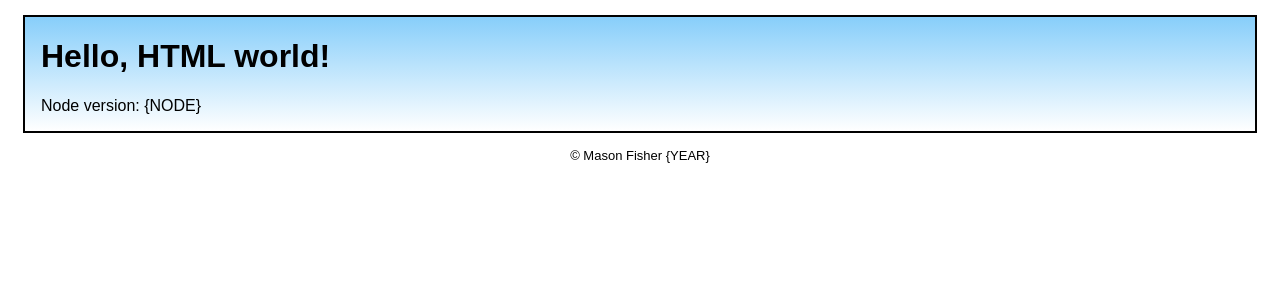
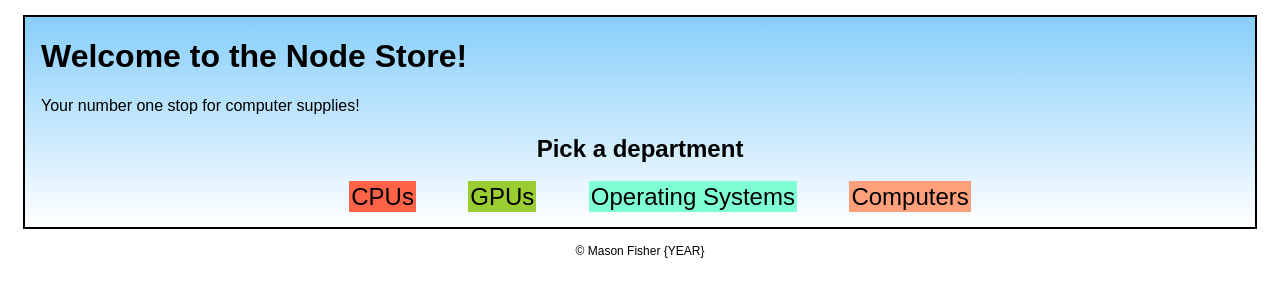
Before and after one commit to MachineThing/Nodestore, a website: page src/pages/index.html in a window 1280 px wide. Drawn offline with Linux system fonts and the light colour scheme; files that its build step writes are made by us from their sources.

Commit message:
Making store

```diff
--- a/src/css/index.css
+++ b/src/css/index.css
@@ -1,6 +1,11 @@
 body {
   font-family: Arial, sans-serif;
 }
+
+form {
+  text-align: center;
+}
+
 .main {
   margin: 15px;
   padding: 0px 1em;
@@ -8,6 +13,32 @@ body {
   background-image: linear-gradient(LightSkyBlue, white);
 }
 .copyright {
-  font-size: small;
+  font-size: 75%;
   text-align: center;
 }
+ul.item_menu {
+  text-align: center;
+}
+ul.item_menu li {
+  padding: 2px;
+  font-size: 150%;
+  margin: 0px 1em;
+  display: inline;
+}
+ul.item_menu li a {
+  color: black;
+  text-decoration: none;
+}
+
+#shop_item_cpu {
+  background-color: Tomato;
+}
+#shop_item_gpu {
+  background-color: YellowGreen;
+}
+#shop_item_os {
+  background-color: Aquamarine;
+}
+#shop_item_pc {
+  background-color: LightSalmon;
+}
--- a/src/pages/index.html
+++ b/src/pages/index.html
@@ -1,12 +1,18 @@
 <html>
   <head>
-    <title>Hello, world</title>
-    <link rel="stylesheet" href="index.css">
+    <title>Node Store</title>
+    <link rel="stylesheet" href="/index.css">
   </head>
   <body>
     <div class="main">
-      <h1>Hello, HTML world!</h1>
-      <p>Node version: {NODE}</p>
+      <h1>Welcome to the Node Store!</h1>
+      <p>Your number one stop for computer supplies!</p>
+      <h2 style="text-align: center;">Pick a department</h2>
+      <ul class="item_menu">
+        <li id="shop_item_cpu"><a href="shop/cpu">CPUs</a></li>
+        <li id="shop_item_gpu"><a href="shop/gpu">GPUs</a></li>
+        <li id="shop_item_os"><a href="shop/os">Operating Systems</a></li>
+        <li id="shop_item_pc"><a href="shop/pc">Computers</a></li>
     </div>
     <p class="copyright">&#169; Mason Fisher {YEAR}</p>
   </body>
--- a/src/response.js
+++ b/src/response.js
@@ -45,7 +45,7 @@ exports.sendpage = function(res, urlname, pagename, htmlTags={}, status=200) {
     if (err) {
       return console.error(err);
     } else if (type == 'text/html') {
-      tags = Object.assign({}, htmlTags, builtin.tags);
+      tags = Object.assign({}, htmlTags, builtin.tags(urlname));
       const temps = html.match(/[^\\]{(\s*?.*?)*?}/gi);
       if (temps != null) {
         for (temp = 0; temp < temps.length; temp++) {
```
Also changed, not shown: src/builtinTags.js (+6 -3 lines), src/pages/404.html (+1 -1 lines), src/pages/500.html (+1 -1 lines), src/pages/search.html (added, +17 -0 lines), src/paths.js (+6 -1 lines).
